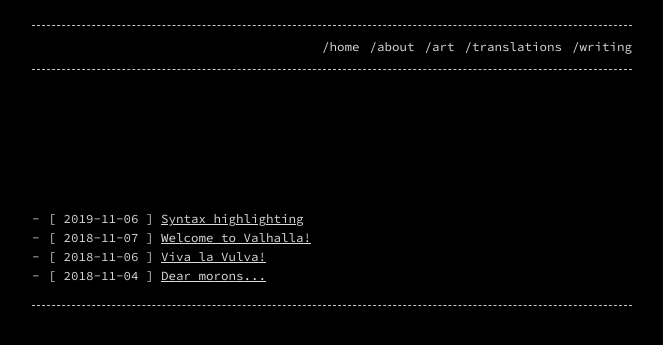
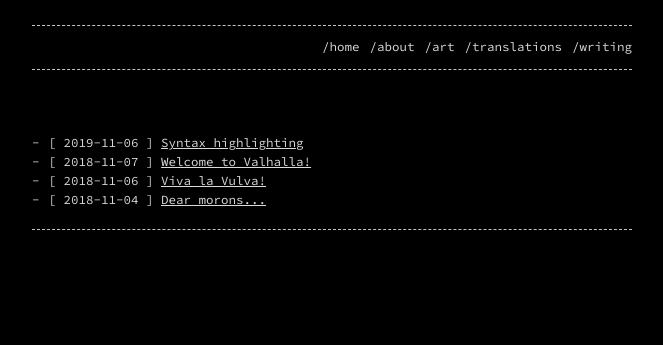
Before and after one commit to t11systems/t11systems.github.io, a Jekyll site: the page built from index.md, in a window 1280 px wide. Shown: the top 345 px of the page, without its empty margins (308-971 px from the left). Built offline with Jekyll 4.4.1, drawn with Linux system fonts in a browser that asks for light colours.

Commit message:
Update index.md

```diff
--- a/index.md
+++ b/index.md
@@ -4,16 +4,11 @@ layout: home
 permalink: /
 ---
 <marquee direction="down" height="14" scrollamount="2">
-  <div class="toptobottom">t%*=+~\|`est</div>
+  <div class="toptobottom">t%*=+ ~\|`est fasdfasdfasd</div>
 </marquee>
 <marquee direction="down" height="14">
-  <div class="toptobottom">^$'/h[,.3-</div>
+  <div class="toptobottom">^$'/h[,.3- )(s|&&&+</div>
 </marquee>
-<p>
-  <marquee direction="down" height="14">
-    <div class="toptobottom">)(s|&&&+</div>
-  </marquee>
-</p>
 <!--bounce: <marquee direction="down" height="12" behavior="alternate">
   <marquee behavior="alternate">
     <div class="toptobottom">test</div>
```
